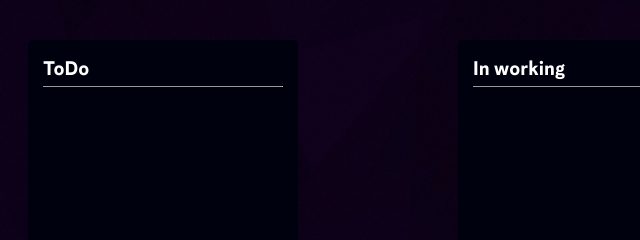
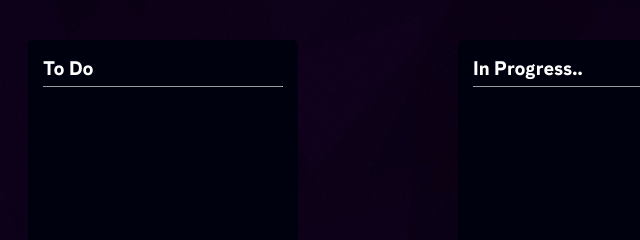
Before and after one commit to ItsJustAiko/ToDo-WebApp, a plain HTML site: page views/index.html in a window 1280 px wide. Shown: the top 240 px of the page, 47-687 px from the left. Drawn offline with Linux system fonts and the light colour scheme; files that its build step writes are made by us from their sources; files whose address does not match are found by name.

Commit message:
Edit column names

```diff
--- a/views/index.html
+++ b/views/index.html
@@ -14,7 +14,7 @@
         <div class="lists">
             <div class="list todo">
                 <div class="header">
-                    <a class="title">ToDo</a>
+                    <a class="title">To Do</a>
                     <hr class="separator">
                 </div>
 
@@ -27,7 +27,7 @@
 
             <div class="list working">
                 <div class="header">
-                    <a class="title">In working</a>
+                    <a class="title">In Progress..</a>
                     <hr class="separator">
                 </div>
 
```
